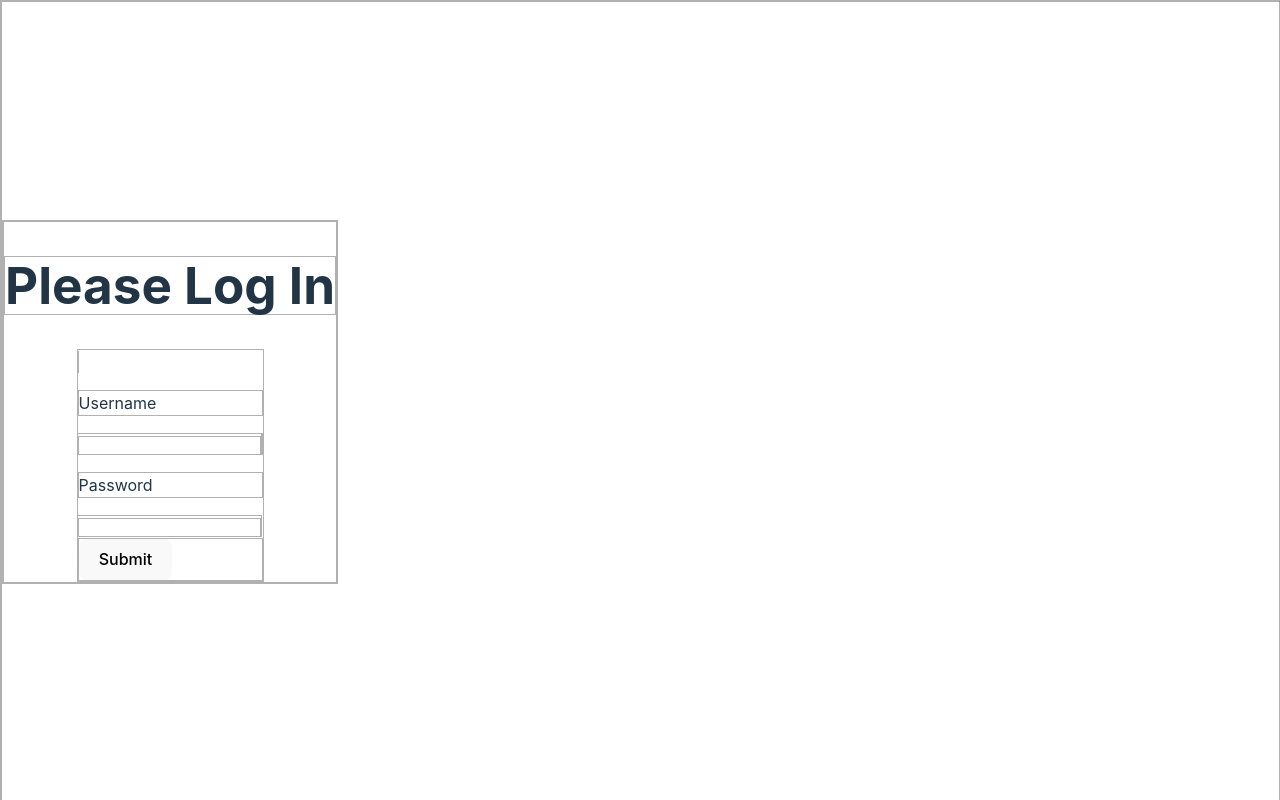
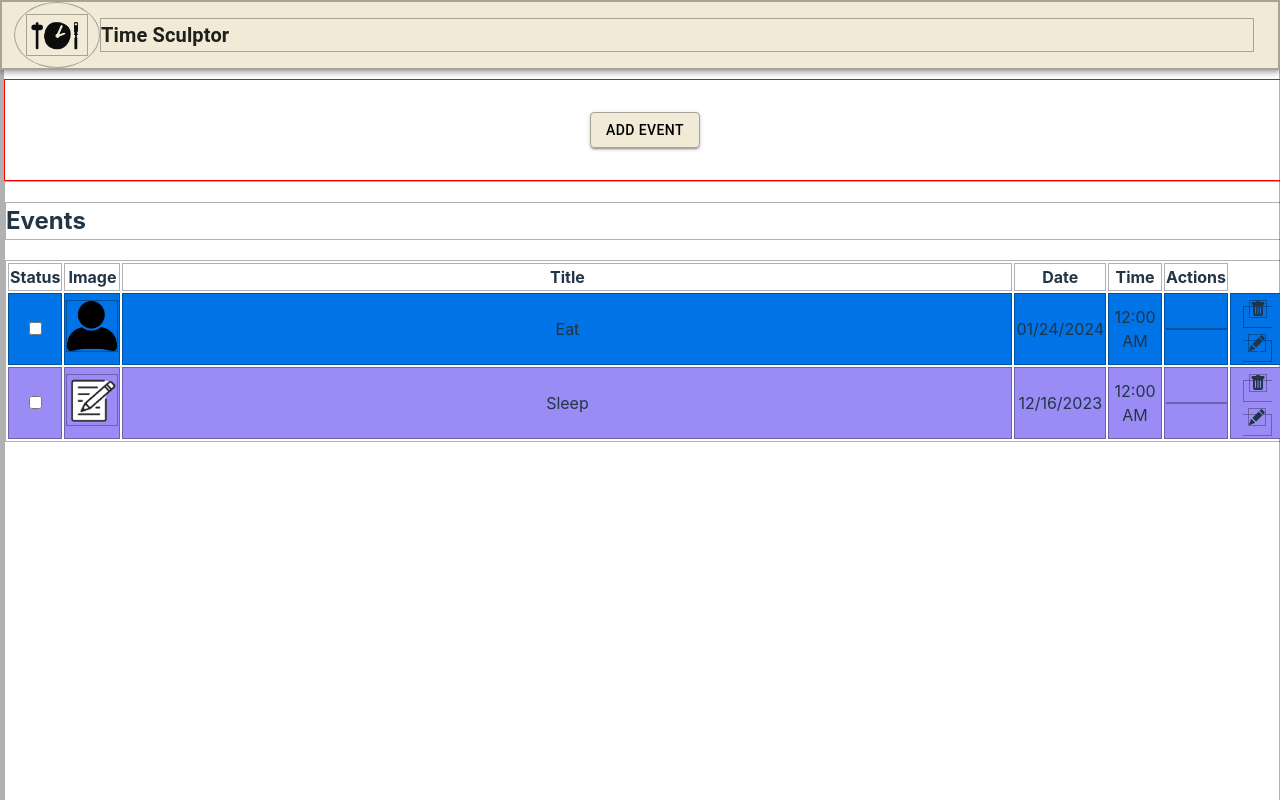
Before and after one commit to nickw409/TimeSculptor, a React (Vite) app in the folder TimeSculptor/: page / in a window 1280 px wide. Shown: the top 800 px of the page. Built offline with nearby package versions, Linux system fonts and the light colour scheme.

Commit message:
Update App.jsx

```diff
--- a/TimeSculptor/src/App.jsx
+++ b/TimeSculptor/src/App.jsx
@@ -15,7 +15,7 @@ const initialEvents = [
       title: "Eat",
       dateAndTime: dayjs(new Date( 2023, 12, 24)),
       icon: "/assets/images/login.png",
-      color: "#6600ff"
+      color: "#0073e6"
   },
 
   {
@@ -23,7 +23,7 @@ const initialEvents = [
       title: "Sleep",
       dateAndTime: dayjs(new Date( 2023, 11, 16)),
       icon: "/assets/images/register.png",
-      color: "#ff6600"
+      color: "#9b8bf4"
   },
 
 ]
@@ -32,7 +32,7 @@ function App() {
   // this useState dynamically updates our list of events
   // when a new event is added
   const [events, setEvents] = useState(initialEvents);
-  const [loggedIn, setLoggedIn] = useState(false);
+  const [loggedIn, setLoggedIn] = useState(true);
 
   const handleDeleteEvent = (targetId) => {
     setEvents(events.filter(event => event.id !== targetId));
```
